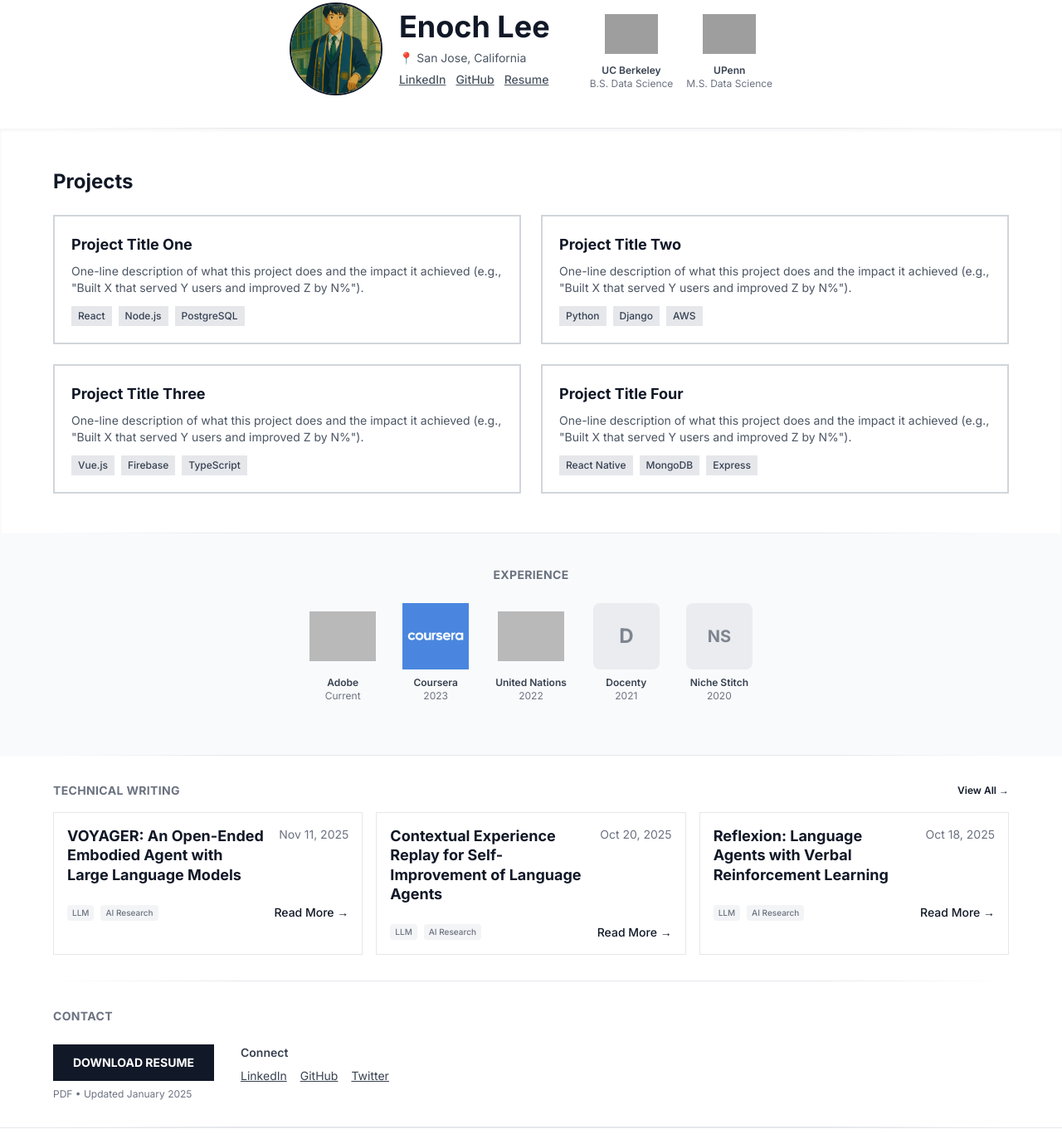
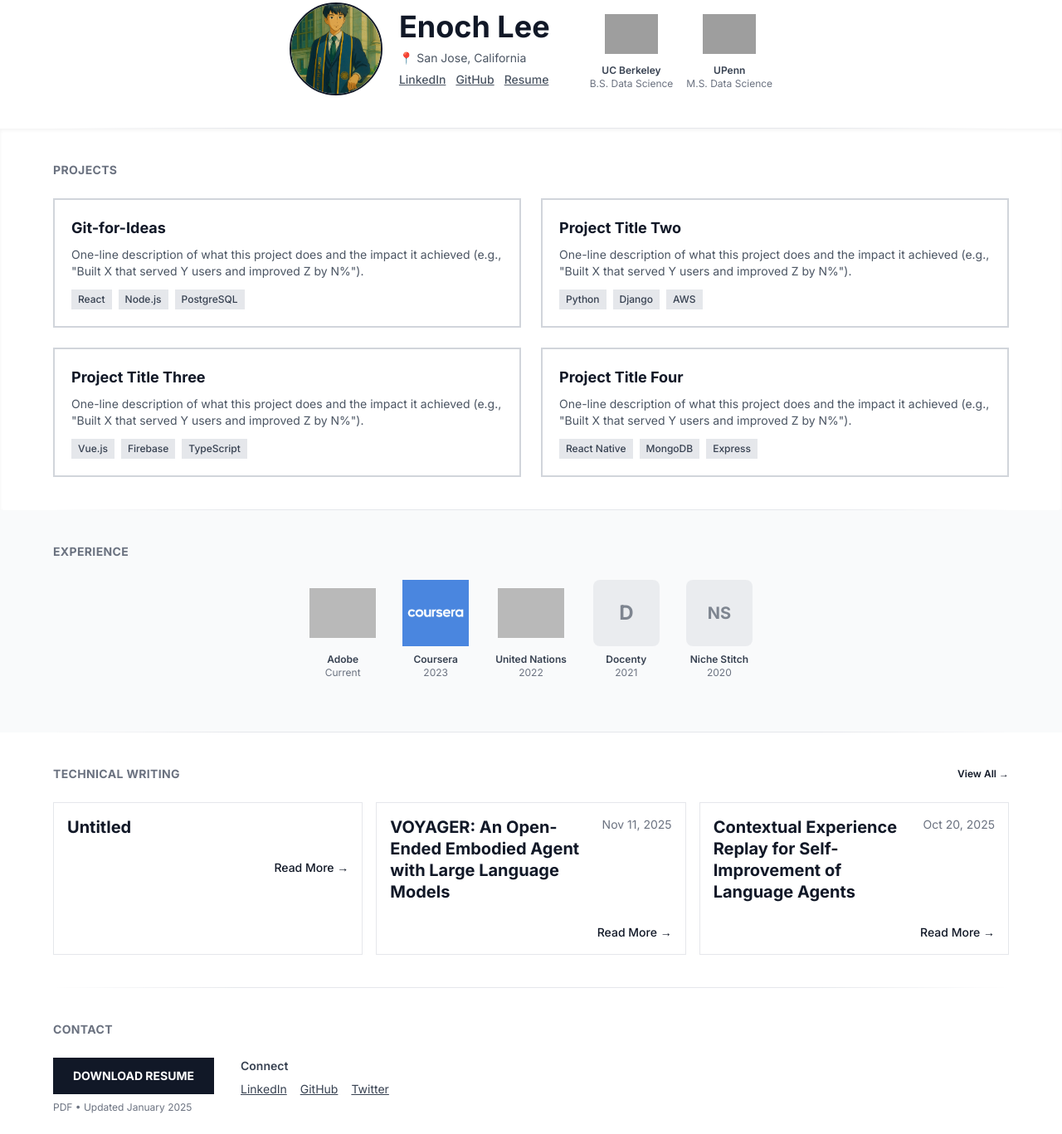
Before and after one commit to Enoch-Lee131/enoch-website, a plain HTML site: page index.html in a window 1280 px wide. Shown: the part 93-1460 px from the top of the page at 83% size. Drawn offline with nearby package versions, Linux system fonts and the light colour scheme; grey boxes are pictures that could not be loaded.

Commit message:
Standardize section headings and fix top border styling
- Changed all section headings to consistent uppercase style (Projects, Experience, Technical Writing, Contact)
- Unified section spacing (py-10, mb-6) across all sections
- Removed center alignment from Experience heading
- Added explicit border/outline removal for html/body elements
- Changed first project title to "Git-for-Ideas"
- Added git-for-ideas.md placeholder for documentation

🤖 Generated with [Claude Code](https://claude.com/claude-code)

Co-Authored-By: Claude <noreply@anthropic.com>

```diff
--- a/index.html
+++ b/index.html
@@ -85,15 +85,15 @@
     </section>
 
     <!-- Projects Section - ELEVATED -->
-    <section id="work" class="py-12 px-6 bg-white shadow-inner">
+    <section id="work" class="py-10 px-6 bg-white shadow-inner">
         <div class="max-w-6xl mx-auto">
-            <h2 class="text-2xl font-bold text-gray-900 mb-6">Projects</h2>
+            <h2 class="text-sm font-bold text-gray-500 uppercase tracking-wide mb-6">Projects</h2>
 
             <div class="grid md:grid-cols-2 gap-6">
                 <!-- Project 1 -->
                 <div class="bg-white border-2 border-gray-300 p-5">
                     <h3 class="text-lg font-bold text-gray-900 mb-2">
-                        <a href="#" class="hover:underline">Project Title One</a>
+                        <a href="#" class="hover:underline">Git-for-Ideas</a>
                     </h3>
                     <p class="text-sm text-gray-600 mb-3">
                         One-line description of what this project does and the impact it achieved (e.g., "Built X that served Y users and improved Z by N%").
@@ -156,7 +156,7 @@
     <!-- Experience Section - Logo Bar with Inline Expansion -->
     <section id="about" class="py-10 px-6 bg-gray-50">
         <div class="max-w-6xl mx-auto">
-            <h2 class="text-sm font-bold text-gray-500 uppercase tracking-wide mb-6 text-center">Experience</h2>
+            <h2 class="text-sm font-bold text-gray-500 uppercase tracking-wide mb-6">Experience</h2>
 
             <div class="flex items-center justify-center gap-8 flex-wrap mb-6">
                 <!-- Adobe -->
@@ -245,9 +245,9 @@
     </section>
 
     <!-- Technical Writing Preview - Compact -->
-    <section id="study" class="py-8 px-6 bg-white">
+    <section id="study" class="py-10 px-6 bg-white">
         <div class="max-w-6xl mx-auto">
-            <div class="flex justify-between items-center mb-4">
+            <div class="flex justify-between items-center mb-6">
                 <h2 class="text-sm font-bold text-gray-500 uppercase tracking-wide">Technical Writing</h2>
                 <a href="study.html" class="text-xs text-gray-900 hover:underline font-semibold">View All →</a>
             </div>
@@ -259,7 +259,7 @@
     </section>
 
     <!-- Contact Section -->
-    <section id="contact" class="py-8 px-6 bg-white">
+    <section id="contact" class="py-10 px-6 bg-white">
         <div class="max-w-6xl mx-auto">
             <h2 class="text-sm font-bold text-gray-500 uppercase tracking-wide mb-6">Contact</h2>
             <div class="flex flex-col md:flex-row gap-8 items-start">
--- a/notes-embedded.js
+++ b/notes-embedded.js
@@ -3,6 +3,15 @@
 // Run 'node sync-notes.js' to regenerate after editing notes
 
 const EMBEDDED_NOTES = {
+    'git-for-ideas': {
+        metadata: {
+            title: '',
+            date: '',
+            tags: [],
+            summary: ''
+        },
+        content: ``
+    },
     'Voyager': {
         metadata: {
             title: 'VOYAGER: An Open-Ended Embodied Agent with Large Language Models',
@@ -460,7 +469,7 @@ Current Chain-of-Thought (CoT) reasoning in LLMs is typically elicited via promp
 };
 
 // List of note IDs in order
-const NOTE_IDS = ["Voyager","CER","reflexion","stateflow","ReAct","cot-without-prompting"];
+const NOTE_IDS = ["git-for-ideas","Voyager","CER","reflexion","stateflow","ReAct","cot-without-prompting"];
 
 
 // Load embedded notes instead of fetching
--- a/styles.css
+++ b/styles.css
@@ -4,6 +4,12 @@
     margin: 0;
     padding: 0;
     box-sizing: border-box;
+}
+
+html,
+body {
+    border: none;
+    outline: none;
 }
 
 /* Smooth Scroll */
@@ -42,9 +48,9 @@ html {
 }
 
 .note-card h3 {
-    font-size: 1.25rem;
+    font-size: 1.375rem;
     font-weight: 700;
-    margin-bottom: 8px;
+    margin-bottom: 10px;
     color: #111827;
     line-height: 1.3;
 }
@@ -91,15 +97,9 @@ section::after {
     width: 40px;
 }
 
-/* Tag Styling - Keep Small */
+/* Tag Styling - Hidden */
 .tag-small {
-    font-size: 0.625rem;
-    padding: 2px 6px;
-    font-weight: 500;
-    display: inline-block;
-    background: #f3f4f6;
-    color: #6b7280;
-    border-radius: 4px;
+    display: none;
 }
 
 /* Note Cards Preview - More Compact */
@@ -115,24 +115,19 @@ section::after {
 }
 
 #notes-container-preview .note-card h3 {
-    font-size: 1.125rem;
+    font-size: 1.25rem;
     font-weight: 700;
-    margin-bottom: 8px;
+    margin-bottom: 10px;
     color: #111827;
     line-height: 1.3;
 }
 
 #notes-container-preview .note-card p {
-    font-size: 0.75rem;
+    font-size: 0.875rem;
     color: #6b7280;
-    line-height: 1.4;
+    line-height: 1.5;
 }
 
-#notes-container-preview .note-card .tag-small {
-    font-size: 0.625rem;
-    padding: 2px 6px;
-    font-weight: 500;
-}
 
 /* Responsive Typography */
 @media (max-width: 640px) {
```
Also changed, not shown: 1 other file.
